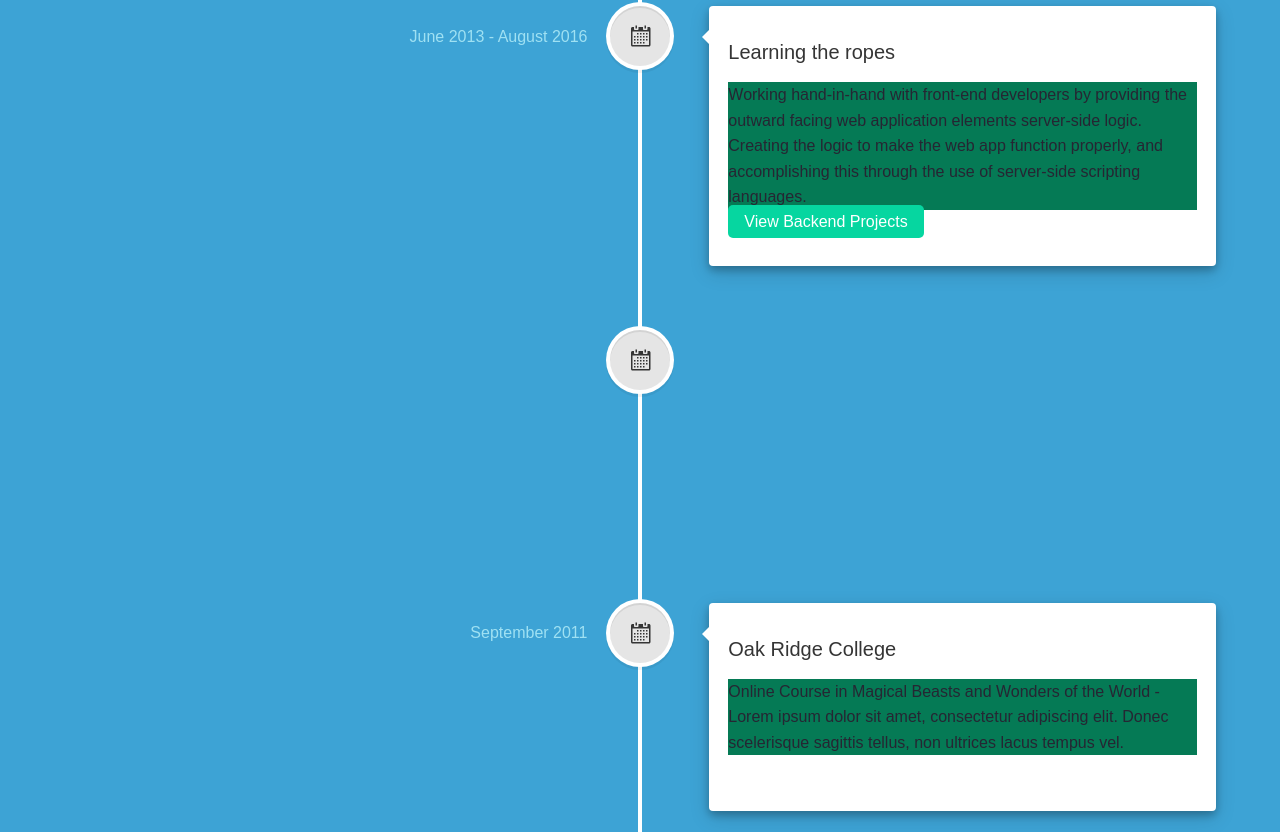
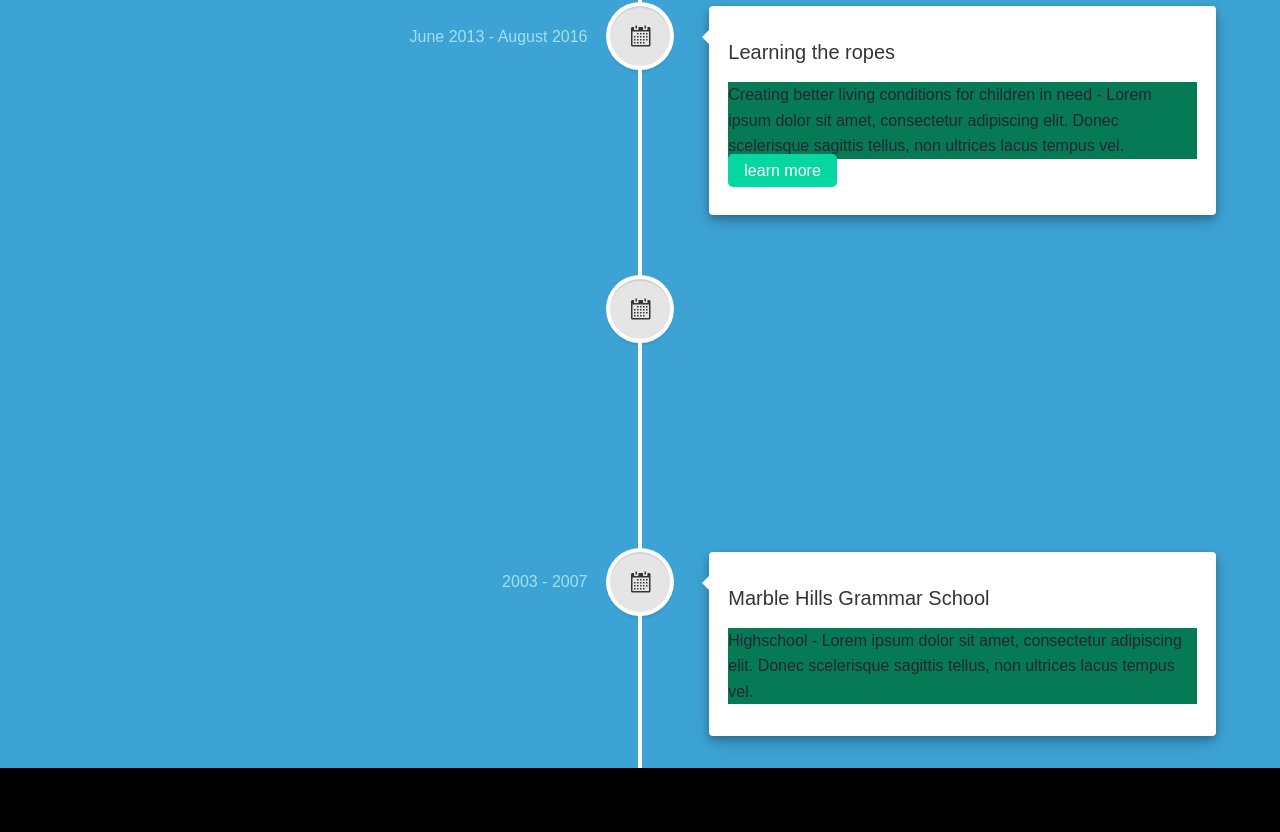
Before and after one commit to andreyscott/NGO, a Next.js app: page /test in a window 1280 px wide. Shown: the part 568-1400 px from the top of the page. Built offline with nearby package versions, Linux system fonts and the light colour scheme.

Commit message:
added finished effects

```diff
--- a/components/Header/Nav.tsx
+++ b/components/Header/Nav.tsx
@@ -44,7 +44,7 @@ const Nav = () => {
             >
               <Link href={item.link}
               // className='hover:text-primary-200 transition'
-              className={`text-tblack hover:text-sBlue transition duration-500 ease-out`}
+              className={`text-tblack hover:text-accenty/100 transition duration-500 ease-out`}
               >
                 {item.title}
               </Link>
--- a/data/index.tsx
+++ b/data/index.tsx
@@ -81,7 +81,7 @@ let timelineElements = [
     location: "Dragontail, Ascana",
     description:
     'Peter Pretorius, a South African, was one of the first people to respond to the Mozambican government’s plea to the international community for urgent humanitarian relief during a famine that had placed nearly four million people at risk of starvation. He visited Pambarra Village near Vilankulo, Inhambane Province, to see how he could contribute in the emergency. Peter was meant to be on the ground for a day, but he was left there for 10 days with no food, water, or other supplies. He witnessed death, despair and deep poverty in that community. Up to 30 people died of starvation every day, leaving so many children orphaned.'     ,
-    buttonText: "View Frontend Projects",
+    buttonText: "Learn More",
     date: "August 2016 - present",
     icon: "work",
   },
@@ -90,8 +90,8 @@ let timelineElements = [
     title: "Learning the ropes",
     location: "Skystead, Craonia",
     description:
-      "Working hand-in-hand with front-end developers by providing the outward facing web application elements server-side logic. Creating the logic to make the web app function properly, and accomplishing this through the use of server-side scripting languages.",
-    buttonText: "View Backend Projects",
+    "Creating better living conditions for children in need - Lorem ipsum dolor sit amet, consectetur adipiscing elit. Donec scelerisque sagittis tellus, non ultrices lacus tempus vel.",
+    buttonText: "learn more",
     date: "June 2013 - August 2016",
     icon: "work",
   },
@@ -105,28 +105,9 @@ let timelineElements = [
     date: "September 2011 - June 2013",
     icon: "work",
   },
+
   {
     id: 4,
-    title: "Oak Ridge College",
-    location: "South Warren, Geshington",
-    description:
-      "Online Course in Magical Beasts and Wonders of the World - Lorem ipsum dolor sit amet, consectetur adipiscing elit. Donec scelerisque sagittis tellus, non ultrices lacus tempus vel.",
-    buttonText: "Course Certificate",
-    date: "September 2011",
-    icon: "school",
-  },
-  {
-    id: 5,
-    title: "Hawking College",
-    location: "Skystead, Craonia",
-    description:
-      "College - Lorem ipsum dolor sit amet, consectetur adipiscing elit. Donec scelerisque sagittis tellus, non ultrices lacus tempus vel.",
-    buttonText: "College Projects",
-    date: "2007 - 2011",
-    icon: "school",
-  },
-  {
-    id: 6,
     title: "Marble Hills Grammar School",
     location: "Dragontail, Ascana",
     description:
--- a/pages/stories.tsx
+++ b/pages/stories.tsx
@@ -110,8 +110,8 @@ const timelineItemsList = [
 ];
 
 const Stories = () => {
-  let GoCalendarSS = { background: "#E5E5E5" }
-  let GoCalendarS = { background: "#E5e5e5" }
+  let GoCalendarSS = { background: "#fcbb52" }
+  let GoCalendarS = { background: "#00b7ec" }
 
     return (
         <ClientLayout >
```
